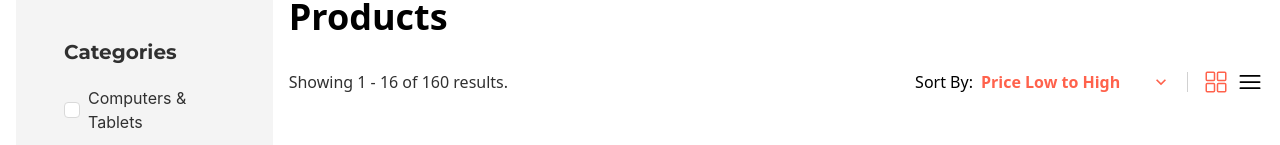
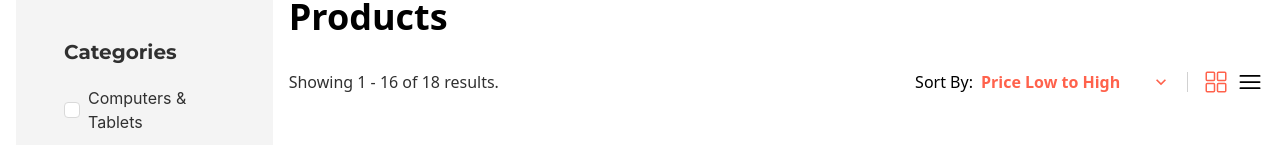
Before and after one commit to mamudulislam/E-Shop, a React (Vite) app: page /Product in a window 1280 px wide. Shown: the part 341-486 px from the top of the page. Built offline with nearby package versions, Linux system fonts and the light colour scheme.

Commit message:
pagination show dynamic values

```diff
--- a/src/Pages/Product/Components/Productshowecase/ShowcaseHeader.jsx
+++ b/src/Pages/Product/Components/Productshowecase/ShowcaseHeader.jsx
@@ -9,7 +9,7 @@ import {
 } from "../../../../settings/Redux/feature/viewSlice";
 import CustomDropdown from "../../../../Golobalcomponentes/CustomDropdown/CustomDropdown";
 
-const ShowcaseHeader = () => {
+const ShowcaseHeader = ({ startIndex, endIndex, totalItems }) => {
     const dispatch = useDispatch();
     const viewMode = useSelector((state) => state.view.mode);
     const { t } = useTranslation();
@@ -26,7 +26,7 @@ const ShowcaseHeader = () => {
             </h1>
             <div className="flex items-center justify-between mt-6">
                 <p className="font-montserrat text-base text-black01">
-                    {t("Showing 1 - 16 of 160 results.")}
+                    {t(`Showing ${startIndex} - ${endIndex} of ${totalItems} results.`)}
                 </p>
                 <div className="flex items-center gap-x-4">
                     <div className="flex items-center gap-x-2">
--- a/src/Pages/Product/Components/Rightproductcomponent.jsx
+++ b/src/Pages/Product/Components/Rightproductcomponent.jsx
@@ -1,13 +1,26 @@
 import React, { useState } from 'react'
 import Showecsebody from './Productshowecase/Showecsebody'
 import ShowcaseHeader from './Productshowecase/ShowcaseHeader'
+import { Featureddata } from '../../Home/Componentes/FeaturedProducts/Featureddata';
 
 const Rightproductcomponent = () => {
+    const [currentPage, setCurrentPage] = useState(1);
+    const itemsPerPage = 16;
+    const totalItems = Featureddata.length;
+
+    const startIndex = (currentPage - 1) * itemsPerPage + 1;
+    const endIndex = Math.min(currentPage * itemsPerPage, totalItems);
     return (
         <>
             <div>
-                <ShowcaseHeader />
-                <Showecsebody />
+                <ShowcaseHeader
+                    startIndex={startIndex}
+                    endIndex={endIndex}
+                    totalItems={totalItems} />
+                <Showecsebody
+                    currentPage={currentPage}
+                    setCurrentPage={setCurrentPage}
+                    itemsPerPage={itemsPerPage} />
             </div>
         </>
     )
```
